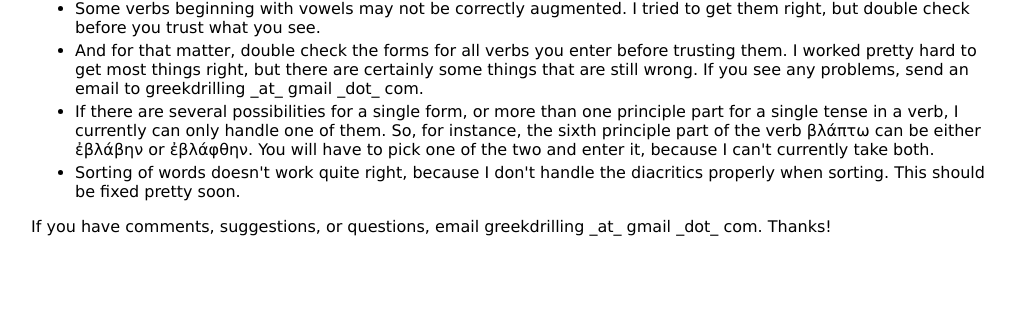
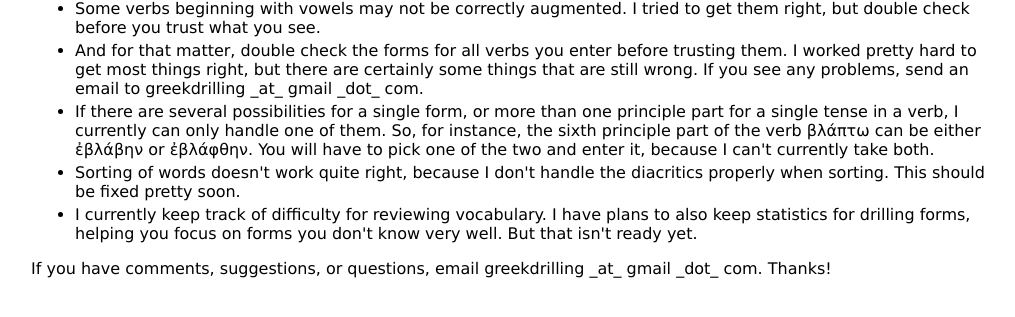
Before and after one commit to matt-gardner/language-study, a Django app: template templates/lists/main.html in a window 1280 px wide. Shown: the part 205-522 px from the top of the page, without its empty margins (129-1144 px from the left). Run offline with Django 3.2, Linux system fonts and the light colour scheme; the template is opened without the code that fills it, so the values that code supplies are empty.

Commit message:
Updated the "issues" list

```diff
--- a/templates/lists/main.html
+++ b/templates/lists/main.html
@@ -71,6 +71,12 @@ Click on a list to begin reviewing.
                 handle the diacritics properly when sorting.  This should be
                 fixed pretty soon.
             </li>
+            <li>
+                I currently keep track of difficulty for reviewing vocabulary.
+                I have plans to also keep statistics for drilling forms,
+                helping you focus on forms you don't know very well.  But that
+                isn't ready yet.
+            </li>
         </ul>
     </div>
     <div class="parting-words">
```
